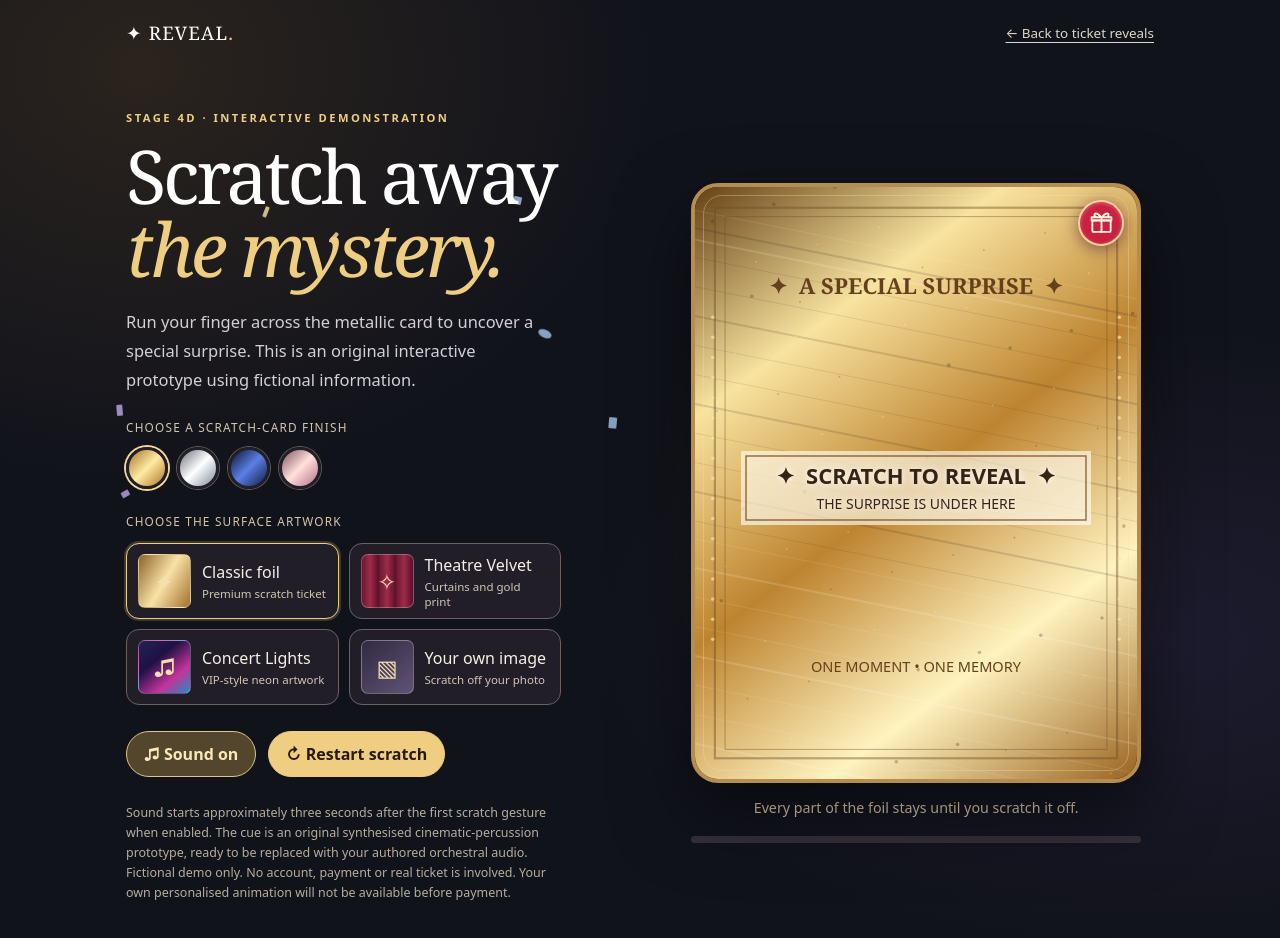
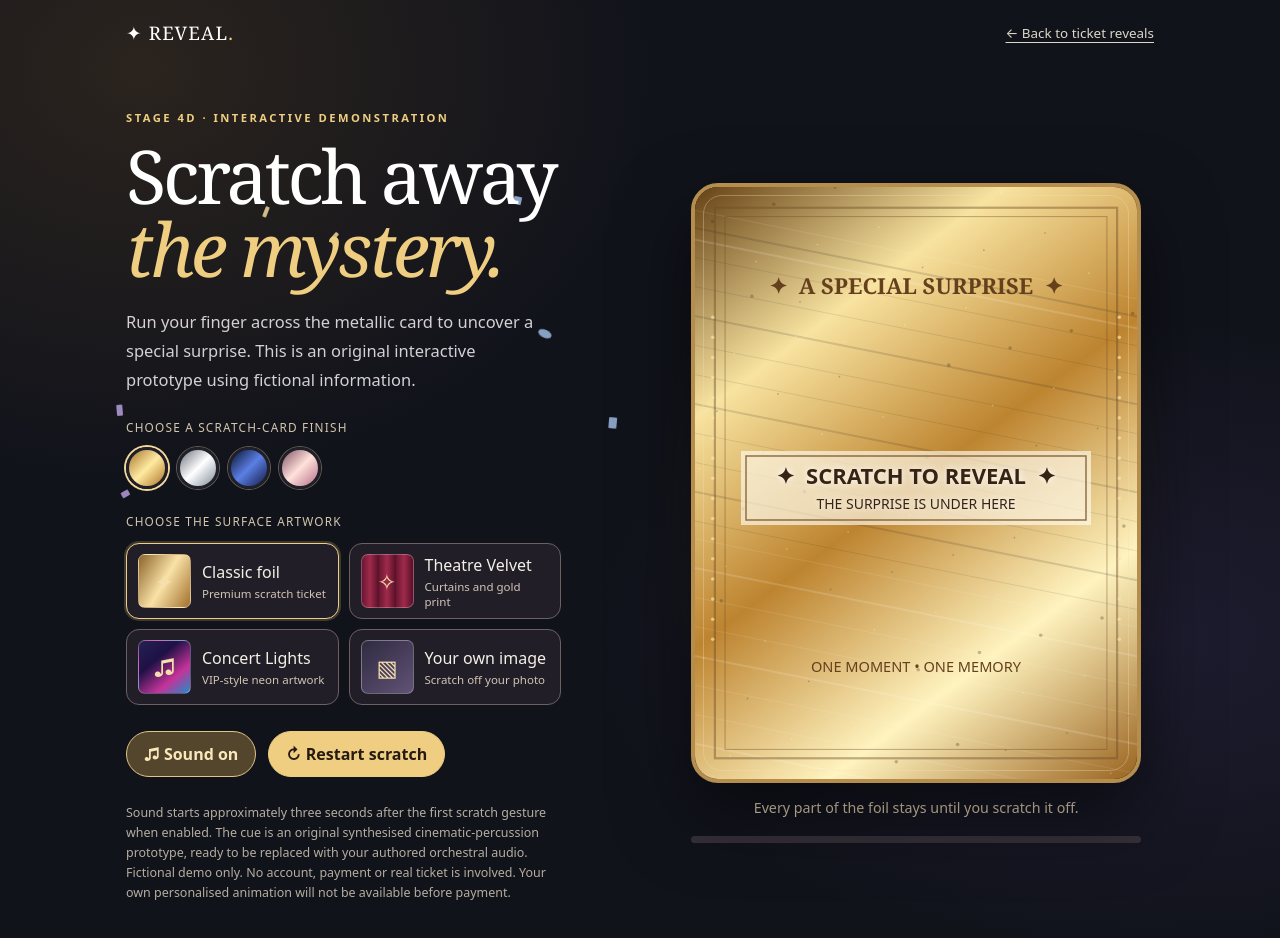
Before and after one commit to Fentioni/reveal-mvp, a website: page public/scratch-demo.html in a window 1280 px wide. Drawn offline with Linux system fonts and the light colour scheme; animation ran at ten frames a second.

Commit message:
Remove red gift badge from staging scratch-card demo

```diff
--- a/public/scratch-demo.html
+++ b/public/scratch-demo.html
@@ -75,10 +75,6 @@
       90%{opacity:.76}
       100%{transform:translate3d(var(--drift),calc(100dvh + 48px),0) rotate(680deg);opacity:0}
     }
-    .red-gift-badge{position:absolute;right:13px;top:13px;z-index:4;pointer-events:none;
-      display:grid;place-items:center;width:46px;height:46px;border-radius:50%;background:#c92140;
-      border:2px solid #ffcf9b;box-shadow:0 3px 16px #350a2c88, inset 0 1px 4px #ffffff50}
-    .red-gift-badge svg{width:25px;height:25px;stroke:#fff4df;fill:none;stroke-width:1.8;stroke-linecap:round;stroke-linejoin:round}
 
     #underlay{visibility:hidden}
     .scratch-window.foil-ready #underlay{visibility:visible}
@@ -213,9 +209,6 @@
           <p class="from">With love, from Alex ♡</p>
         </div>
         <canvas id="foilCanvas" aria-hidden="true"></canvas>
-        <div class="red-gift-badge" id="redGiftBadge" aria-hidden="true">
-          <svg viewBox="0 0 24 24" focusable="false"><rect x="3.2" y="10" width="17.6" height="11" rx="1.2"/><path d="M2.5 6.9h19v3.2h-19zM12 7v14M11.7 7c-4.5-5.4-7.5-3.8-6.1-1.2 1 1.8 4.6 1.2 6.1 1.2ZM12.3 7c4.5-5.4 7.5-3.8 6.1-1.2-1 1.8-4.6 1.2-6.1 1.2Z"/></svg>
-        </div>
       </div>
       <div class="status" id="status" aria-live="polite">Every part of the foil stays until you scratch it off.</div>
       <progress class="progress" id="scratchProgress" max="100" value="0" aria-label="Scratch-card reveal progress"></progress>
```
